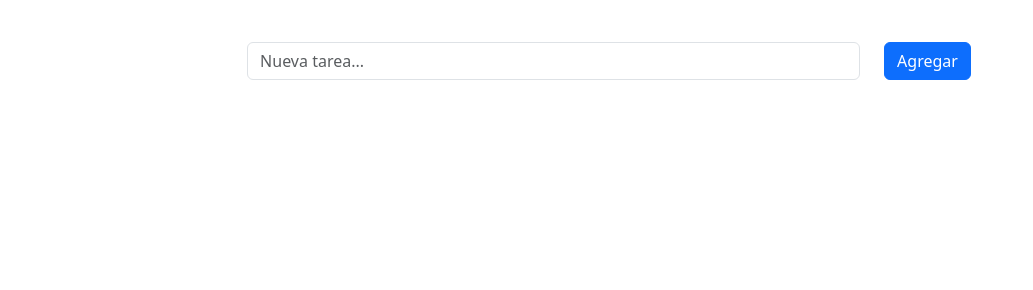
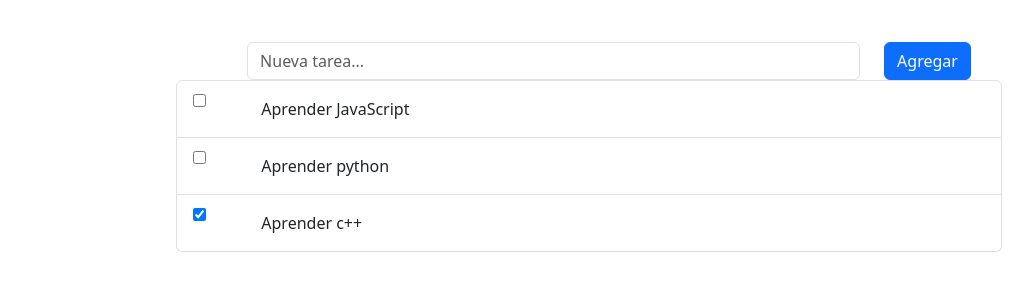
Before and after one commit to KristianKnt/App1-Lista-Tareas, a plain HTML site: page index.html in a window 1280 px wide. Shown: the part 94-384 px from the top of the page, without its empty margins (51-1084 px from the left). Drawn offline with nearby package versions, Linux system fonts and the light colour scheme.

Commit message:
actualizacion del codigo por errores en la codificacion videos del 13 al 19

```diff
--- a/index.html
+++ b/index.html
@@ -33,7 +33,7 @@
                         <input type="text" class="form-control" id="recordatorio" placeholder="Nueva tarea...">
                     </div>
                     <div class="form-group col-md-1">
-                        <button class="btn btn-primary" onclick="listaTareas.listaTareasClick()">Agregar</button>
+                        <button class="btn btn-primary" onclick="listaTareas.agregarTareaClick();">Agregar</button>
                     </div>
                     <div class="col-md-1"></div>
                 </div>
--- a/js/script.js
+++ b/js/script.js
@@ -15,30 +15,32 @@ class ListaTareas {
                 {
                     tarea: 'Aprender c++',
                     completado: true
-                },
+                }
 
             ];
         }
 
         this.cargarTareas();
         this.agregarEventListeners();
-    }
+    }// fin del constructor
+
     agregarEventListeners() {
         document.getElementById('recordatorio').addEventListener('keypress', (evento) => {
             if (evento.keyCode == 13) {
                 this.agregarTarea(evento.target.value);
                 evento.target.value = '';
             }
-        })
+        });
     }
 
 
     cargarTareas() {
         localStorage.setItem('tareas',JSON.stringify(this.tareas));
-        let htmlTareas = this.tareas.reduce((html,tarea,indice)=> html += this.generarHtmlTarea(tarea,
-            indice),'');
-        decodeURIComponent.getElementById('listaTareas').innerHTML =    htmlTareas;
+        let htmlTareas = this.tareas.reduce((html,tarea,indice)=> html += this.generarHtmlTarea(tarea,indice),'');
+        document.getElementById('listaTareas').innerHTML = htmlTareas;
     }
+
+
     cambiarEstadoTarea(indice){
         this.tareas[indice].completado = !this.tareas[indice].completado;
         this.cargarTareas();
@@ -84,8 +86,10 @@ class ListaTareas {
                 tarea,
                 completado:false
             };
+
             this.tareas.push(nuevaTarea);
             this.cargarTareas();
+
         }else{
             padre.classList.add('has-error');
         }
@@ -112,4 +116,3 @@ window.addEventListener('load', () => {
     listaTareas = new ListaTareas();
 
 })
- /*/
```
